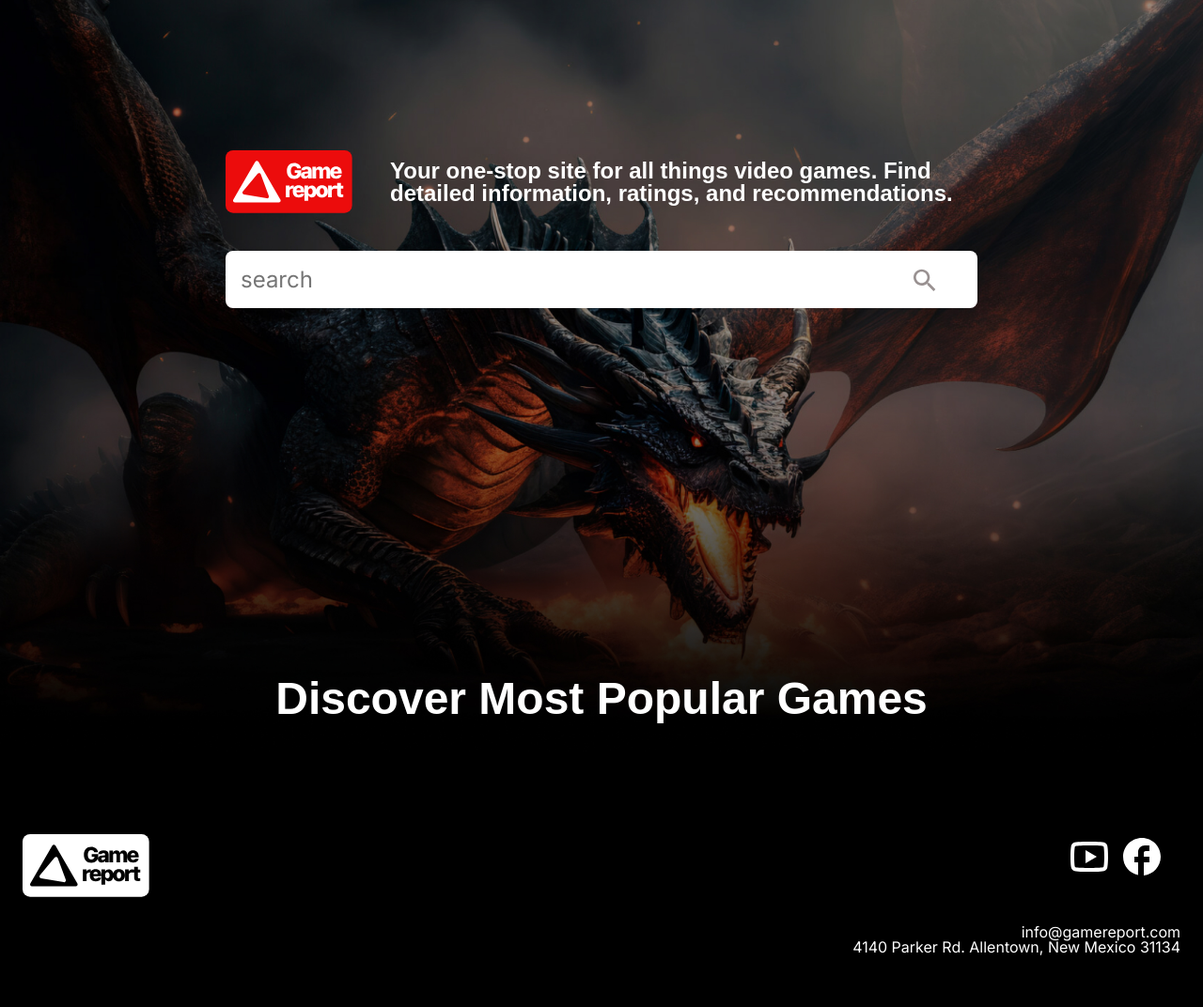
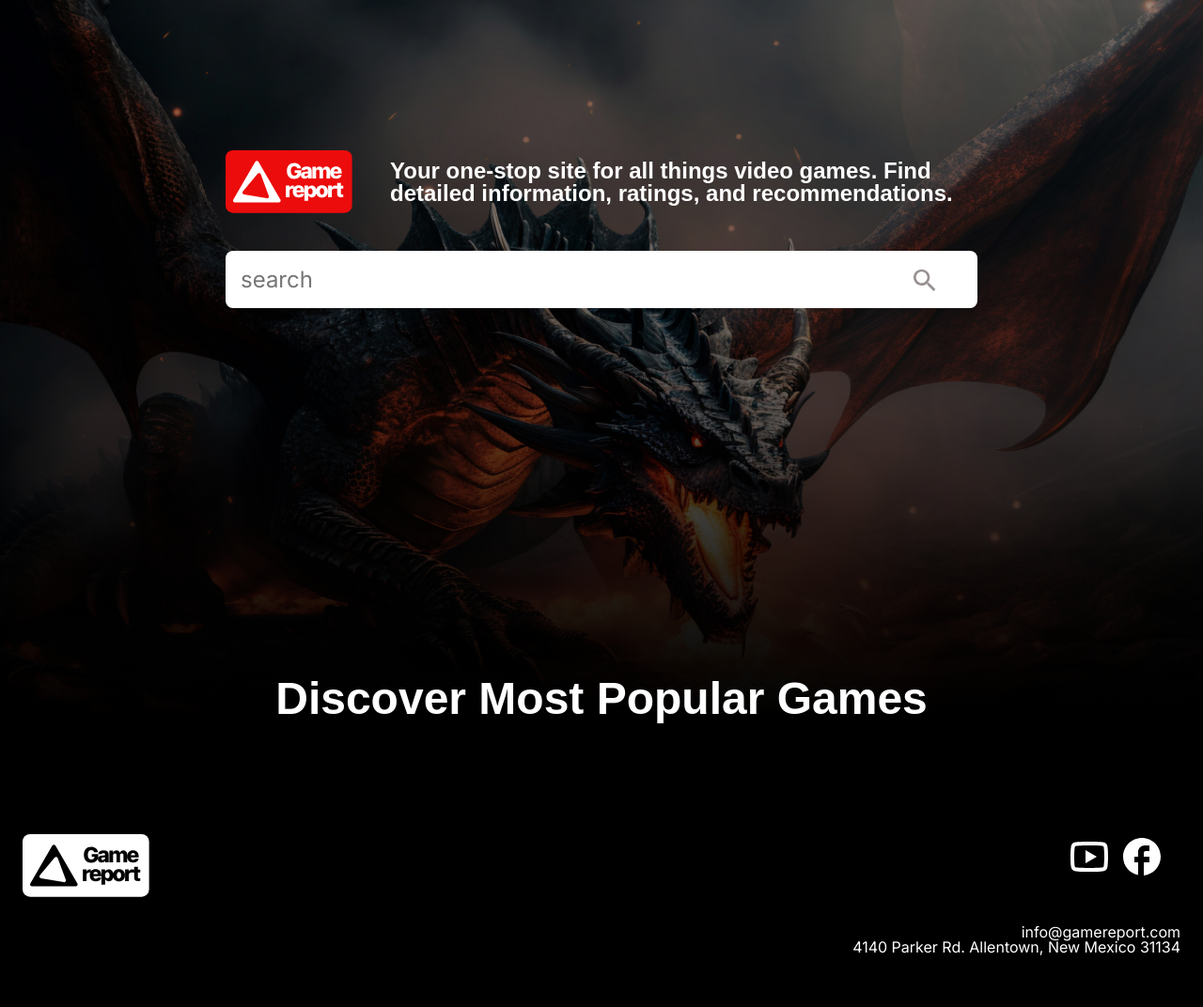
Before and after one commit to pedro092692/video_games_info_website, a Flask app: page / in a window 1280 px wide. Shown: the whole page at 94% size. Run offline with Flask 3, Linux system fonts and the light colour scheme; data that the repository does not hold is empty.

Commit message:
add linear gradint to here section

```diff
--- a/static/css/index.css
+++ b/static/css/index.css
@@ -1,7 +1,8 @@
 .hero{
     width: 100%;
     height: 100vh;
-    background-image: url('/static/assets/img/hero_background.jpg');
+    background-image:
+        linear-gradient(to bottom, rgba(255, 255, 255, 0), rgba(0, 0, 0, 0.6)), url('/static/assets/img/hero_background.jpg');
     background-repeat: no-repeat;
     background-position: center;
     background-size: cover;
```
